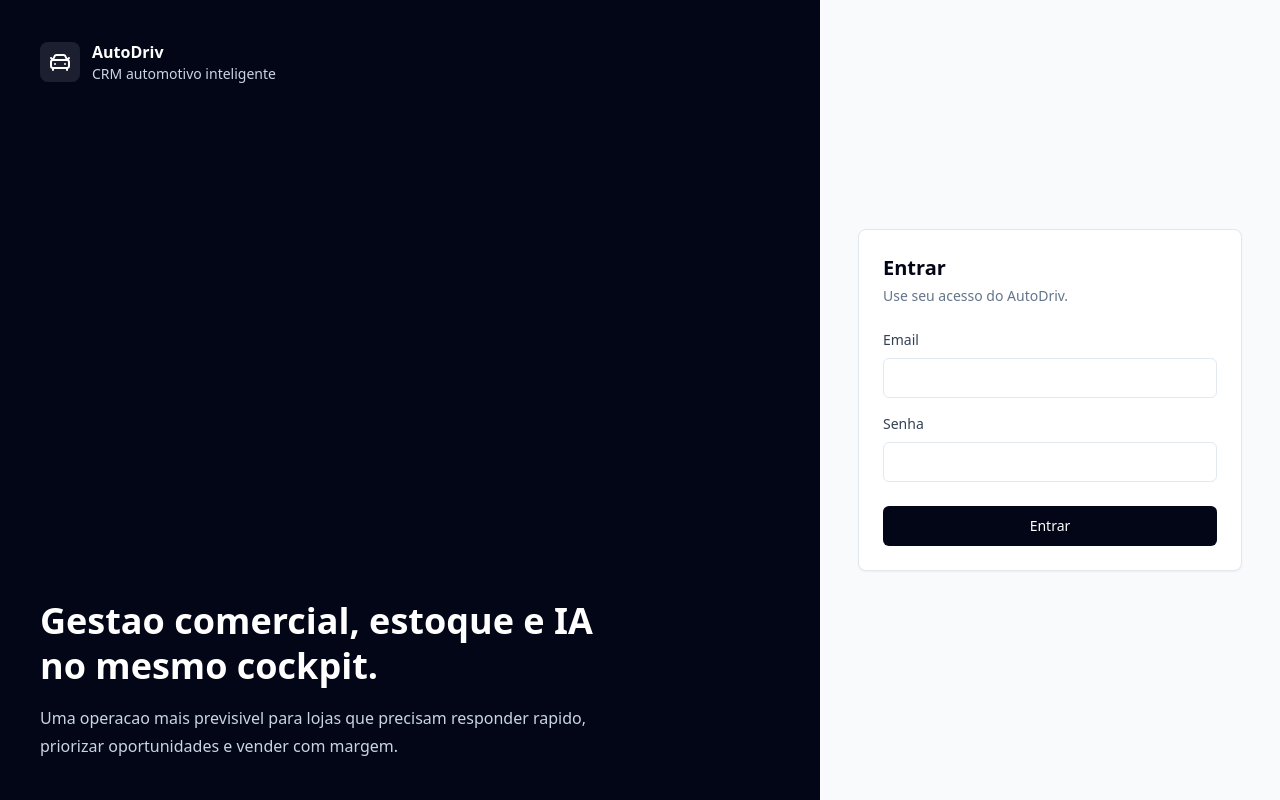
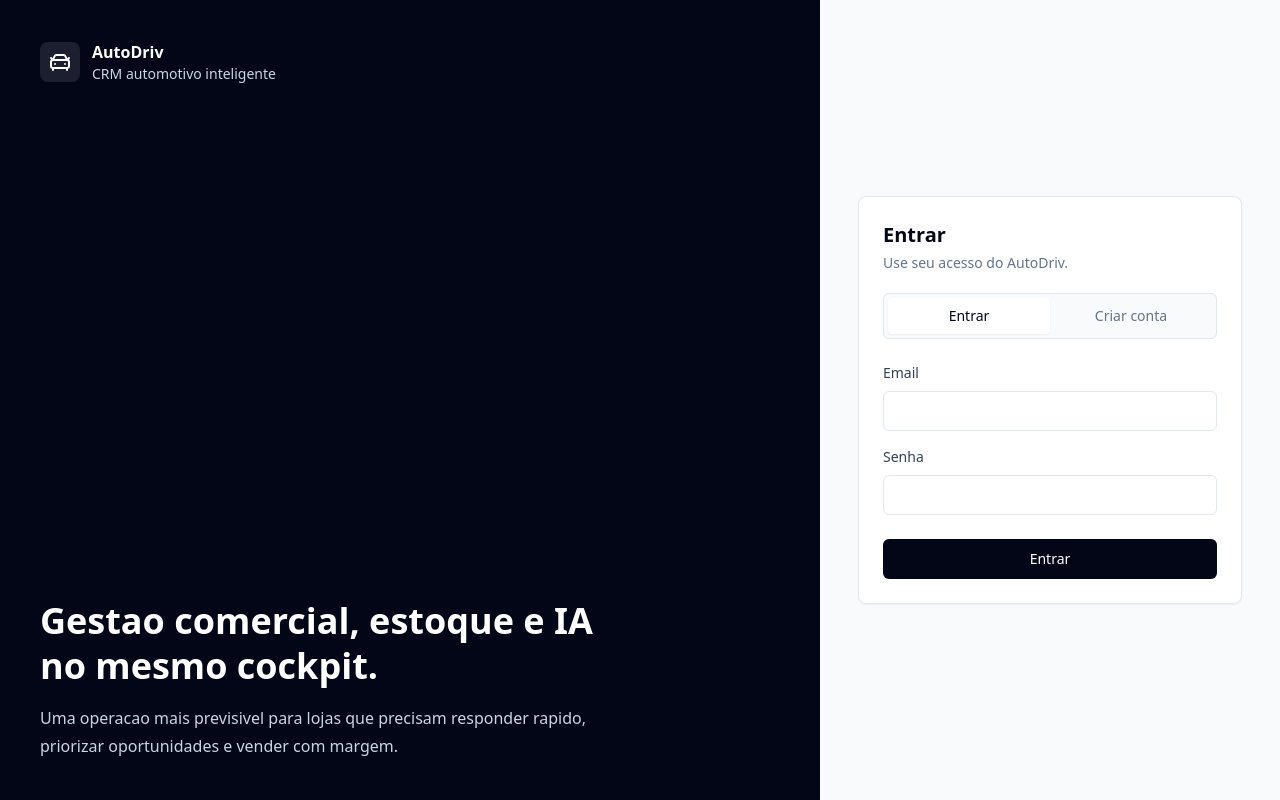
Before and after one commit to aguinaldodiversos-lgtm/autodriv-core, a Next.js app in the folder frontend/: page /login in a window 1280 px wide. Built offline with nearby package versions, Linux system fonts and the light colour scheme; no server answers.

Commit message:
fix: enable frontend signup and cors access

```diff
--- a/frontend/app/login/page.tsx
+++ b/frontend/app/login/page.tsx
@@ -4,7 +4,7 @@ import { Suspense, useState } from "react";
 import type { FormEvent } from "react";
 import { useRouter, useSearchParams } from "next/navigation";
 import { CarFront } from "lucide-react";
-import { getCurrentSession, login } from "@/lib/api/auth";
+import { getCurrentSession, login, register } from "@/lib/api/auth";
 import { saveSession } from "@/lib/auth/session";
 import { Button } from "@/components/ui/Button";
 import { Input } from "@/components/ui/Input";
@@ -12,6 +12,9 @@ import { Input } from "@/components/ui/Input";
 function LoginForm() {
   const router = useRouter();
   const searchParams = useSearchParams();
+  const [mode, setMode] = useState<"login" | "register">("login");
+  const [dealershipName, setDealershipName] = useState("");
+  const [name, setName] = useState("");
   const [email, setEmail] = useState("");
   const [password, setPassword] = useState("");
   const [error, setError] = useState<string | null>(null);
@@ -23,12 +26,26 @@ function LoginForm() {
     setLoading(true);
 
     try {
-      const result = await login({ email, password });
+      const result =
+        mode === "register"
+          ? await register({
+              dealership_name: dealershipName,
+              name,
+              email,
+              password
+            })
+          : await login({ email, password });
       const profile = await getCurrentSession(result.token);
       saveSession(result.token, profile);
       router.replace(searchParams.get("next") || "/dashboard");
     } catch (err) {
-      setError(err instanceof Error ? err.message : "Nao foi possivel entrar.");
+      setError(
+        err instanceof Error
+          ? err.message
+          : mode === "register"
+            ? "Nao foi possivel criar a conta."
+            : "Nao foi possivel entrar."
+      );
     } finally {
       setLoading(false);
     }
@@ -37,10 +54,60 @@ function LoginForm() {
   return (
     <form onSubmit={onSubmit} className="w-full max-w-sm rounded-lg border border-slate-200 bg-white p-6 shadow-sm">
       <div>
-        <h2 className="text-xl font-semibold text-slate-950">Entrar</h2>
-        <p className="mt-1 text-sm text-slate-500">Use seu acesso do AutoDriv.</p>
+        <h2 className="text-xl font-semibold text-slate-950">
+          {mode === "register" ? "Criar conta" : "Entrar"}
+        </h2>
+        <p className="mt-1 text-sm text-slate-500">
+          {mode === "register"
+            ? "Abra uma loja em teste para examinar o painel."
+            : "Use seu acesso do AutoDriv."}
+        </p>
+        <div className="mt-5 grid grid-cols-2 rounded-md border border-slate-200 bg-slate-50 p-1">
+          <button
+            type="button"
+            className={`h-9 rounded text-sm font-medium transition ${
+              mode === "login" ? "bg-white text-slate-950 shadow-sm" : "text-slate-500"
+            }`}
+            onClick={() => {
+              setMode("login");
+              setError(null);
+            }}
+          >
+            Entrar
+          </button>
+          <button
+            type="button"
+            className={`h-9 rounded text-sm font-medium transition ${
+              mode === "register" ? "bg-white text-slate-950 shadow-sm" : "text-slate-500"
+            }`}
+            onClick={() => {
+              setMode("register");
+              setError(null);
+            }}
+          >
+            Criar conta
+          </button>
+        </div>
       </div>
       <div className="mt-6 space-y-4">
+        {mode === "register" ? (
+          <>
+            <Input
+              label="Nome da loja"
+              value={dealershipName}
+              onChange={(event) => setDealershipName(event.target.value)}
+              autoComplete="organization"
+              required
+            />
+            <Input
+              label="Seu nome"
+              value={name}
+              onChange={(event) => setName(event.target.value)}
+              autoComplete="name"
+              required
+            />
+          </>
+        ) : null}
         <Input
           label="Email"
           type="email"
@@ -60,7 +127,7 @@ function LoginForm() {
       </div>
       {error ? <p className="mt-4 text-sm text-red-600">{error}</p> : null}
       <Button className="mt-6 w-full" disabled={loading}>
-        {loading ? "Entrando..." : "Entrar"}
+        {loading ? "Processando..." : mode === "register" ? "Criar conta e entrar" : "Entrar"}
       </Button>
     </form>
   );
--- a/frontend/lib/api/auth.ts
+++ b/frontend/lib/api/auth.ts
@@ -1,8 +1,22 @@
 import { apiFetch } from "./client";
-import type { AuthMeResponse, LoginPayload, LoginResponse } from "@/types/auth";
+import type {
+  AuthMeResponse,
+  LoginPayload,
+  LoginResponse,
+  RegisterPayload,
+  RegisterResponse
+} from "@/types/auth";
 
 export function login(payload: LoginPayload) {
   return apiFetch<LoginResponse>("/api/auth/login", {
+    method: "POST",
+    body: payload,
+    token: null
+  });
+}
+
+export function register(payload: RegisterPayload) {
+  return apiFetch<RegisterResponse>("/api/auth/register", {
     method: "POST",
     body: payload,
     token: null
--- a/frontend/lib/api/client.ts
+++ b/frontend/lib/api/client.ts
@@ -45,12 +45,22 @@ export async function apiFetch<T>(path: string, options: ApiOptions = {}): Promi
   if (options.body !== undefined) headers.set("Content-Type", "application/json");
   if (token) headers.set("Authorization", `Bearer ${token}`);
 
-  const response = await fetch(buildUrl(path), {
-    method: options.method || "GET",
-    headers,
-    body: options.body === undefined ? undefined : JSON.stringify(options.body),
-    cache: options.cache || "no-store"
-  });
+  let response: Response;
+
+  try {
+    response = await fetch(buildUrl(path), {
+      method: options.method || "GET",
+      headers,
+      body: options.body === undefined ? undefined : JSON.stringify(options.body),
+      cache: options.cache || "no-store"
+    });
+  } catch (err) {
+    throw new ApiError(
+      0,
+      "Nao foi possivel conectar com a API. Verifique se o backend esta ativo e se CORS_ORIGIN libera este frontend.",
+      err
+    );
+  }
 
   const contentType = response.headers.get("content-type") || "";
   const data = contentType.includes("application/json")
```
Also changed, not shown: frontend/types/auth.ts (+16 -0 lines), 3 other files (tests, documents, lock files or other folders).
